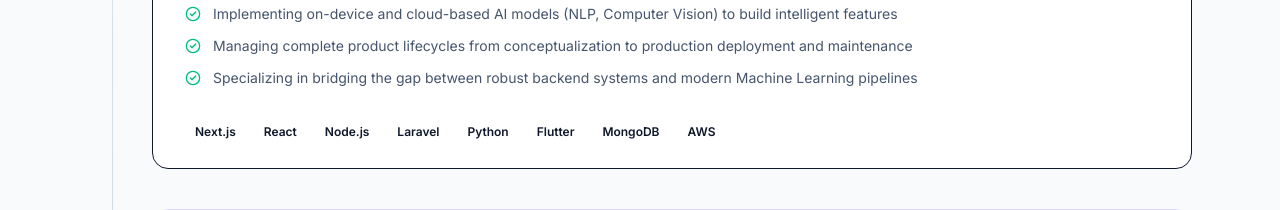
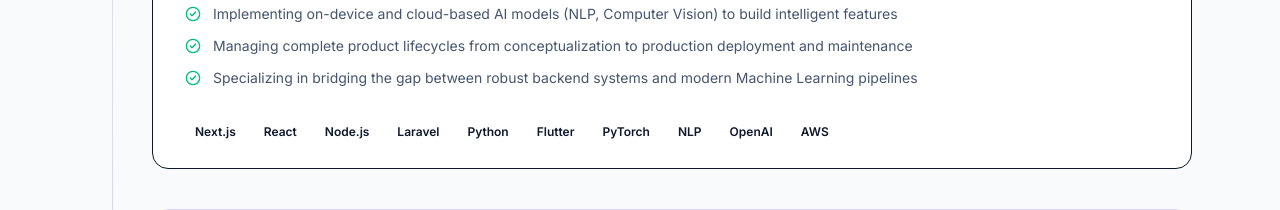
Before and after one commit to Laksopan23/laksopan, a React (Vite) app: page / in a window 1280 px wide. Shown: the part 3160-3370 px from the top of the page. Built offline with nearby package versions, Linux system fonts and the light colour scheme; no server answers.

Commit message:
Experience: Integrated AI/ML technologies (PyTorch, NLP, OpenAI) into Freelance stack

```diff
--- a/src/data/portfolio.ts
+++ b/src/data/portfolio.ts
@@ -28,7 +28,7 @@ export const experiences: Experience[] = [
       'Managing complete product lifecycles from conceptualization to production deployment and maintenance',
       'Specializing in bridging the gap between robust backend systems and modern Machine Learning pipelines',
     ],
-    tags: ['Next.js', 'React', 'Node.js', 'Laravel', 'Python', 'Flutter', 'MongoDB', 'AWS'],
+    tags: ['Next.js', 'React', 'Node.js', 'Laravel', 'Python', 'Flutter', 'PyTorch', 'NLP', 'OpenAI', 'AWS'],
   },
   {
     company: 'Remotechies',
```
